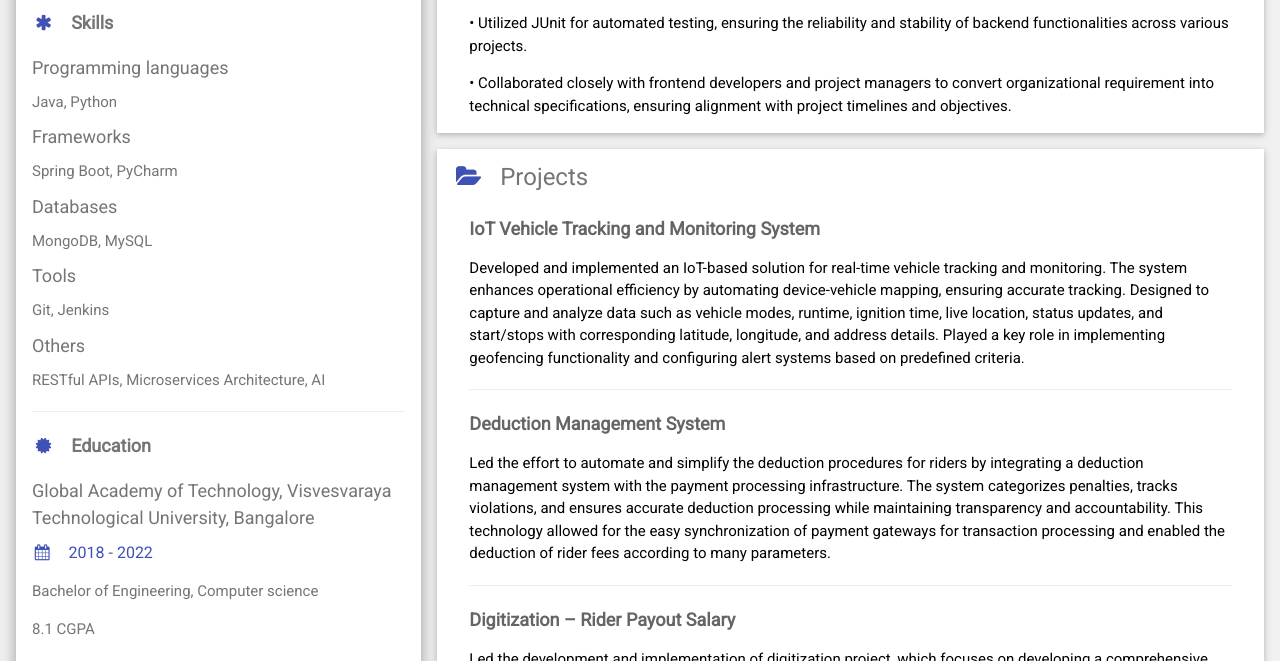
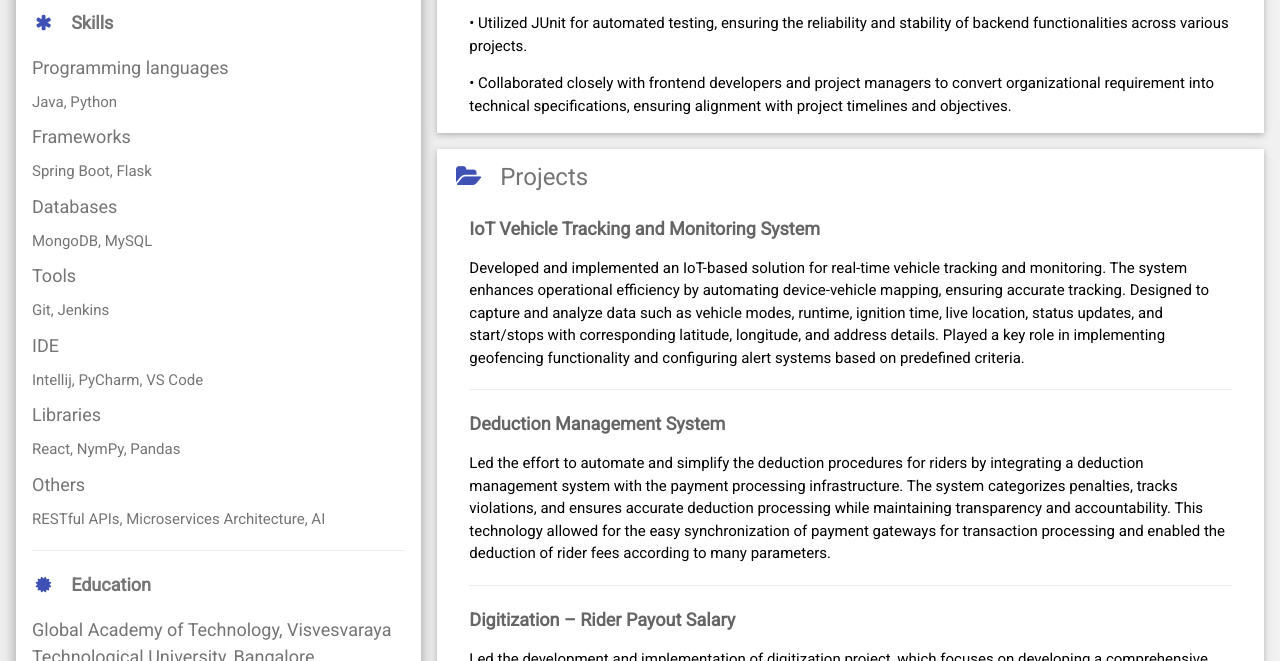
Before and after one commit to vivek-shyavi/MyResume, a plain HTML site: page index.html in a window 1280 px wide. Shown: the part 541-1202 px from the top of the page. Drawn offline with nearby package versions, Linux system fonts and the light colour scheme.

Commit message:
Update index.html

```diff
--- a/index.html
+++ b/index.html
@@ -65,7 +65,7 @@
                             </section>
                             <section class="mb-5">
                                 <h5>Frameworks</h5>
-                                <div class="lead">Spring Boot, PyCharm</div>
+                                <div class="lead">Spring Boot, Flask</div>
                             </section>
                             <section class="mb-5">
                                 <h5>Databases</h5>
@@ -74,6 +74,14 @@
                             <section class="mb-5">
                                 <h5>Tools</h5>
                                 <div class="lead">Git, Jenkins</div>
+                            </section>
+                            <section class="mb-5">
+                                <h5>IDE</h5>
+                                <div class="lead">Intellij, PyCharm, VS Code</div>
+                            </section>
+                            <section class="mb-5">
+                                <h5>Libraries</h5>
+                                <div class="lead">React, NymPy, Pandas</div>
                             </section>
                             <section class="mb-5">
                                 <h5>Others</h5>
```
